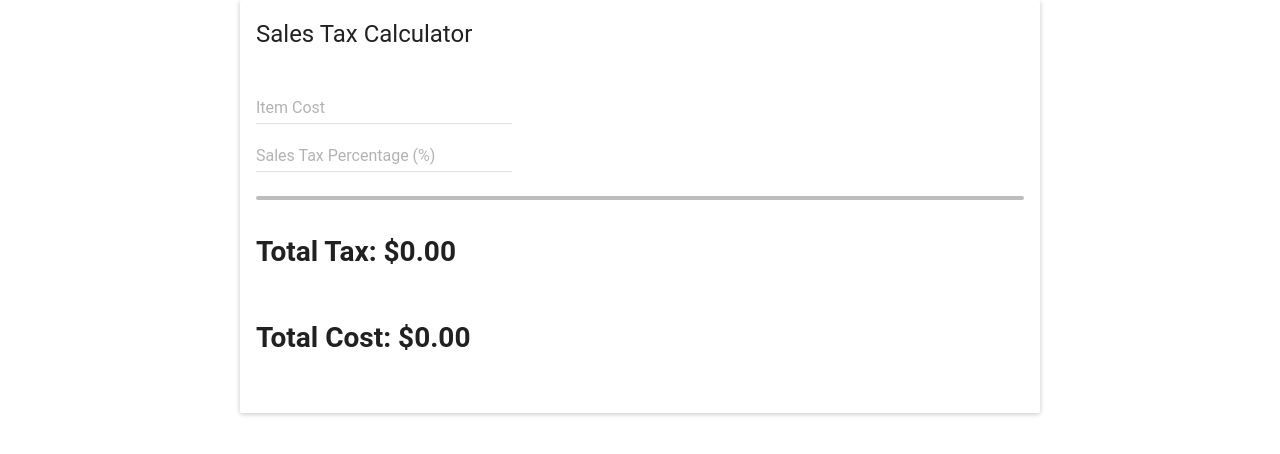
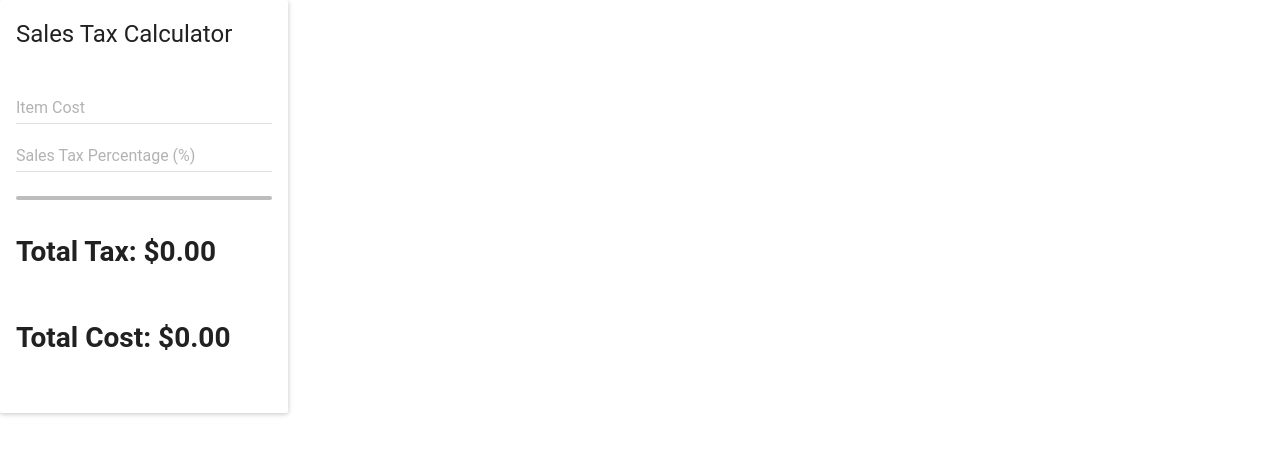
Before and after one commit to alexknipfer/eazy-convert, a React (Create React App) app: page / in a window 1280 px wide. Shown: the top 454 px of the page. Built offline with nearby package versions, Linux system fonts and the light colour scheme; the HTML template or start-up script is replaced by a standard one; what react-tap-event-plugin would draw is missing.

Commit message:
added flex container

```diff
--- a/src/components/PriceForm/PriceForm.js
+++ b/src/components/PriceForm/PriceForm.js
@@ -56,8 +56,8 @@ class PriceForm extends Component{
 
   render(){
     return(
-      <div className="salesCard">
-        <Card>
+      <div className="flex-container">
+        <Card className="box">
           <CardTitle title="Sales Tax Calculator" />
           <CardText>
           <form>
--- a/src/components/PriceForm/priceForm.css
+++ b/src/components/PriceForm/priceForm.css
@@ -1,5 +1,12 @@
-.salesCard{
+/*.salesCard{
   width: 800px;
   margin-left: auto;
   margin-right: auto;
+}*/
+
+.flex-container{
+  display: flex;
 }
+
+.box{
+}
```
